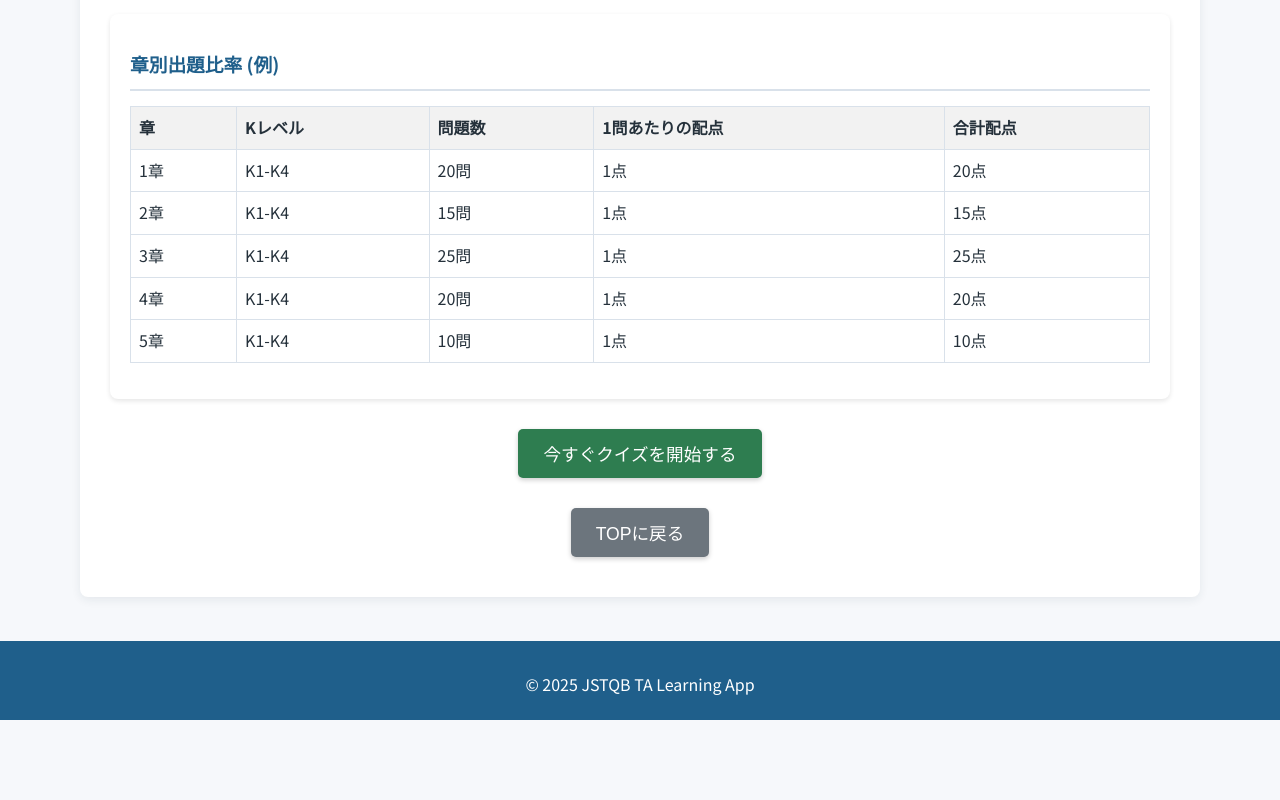
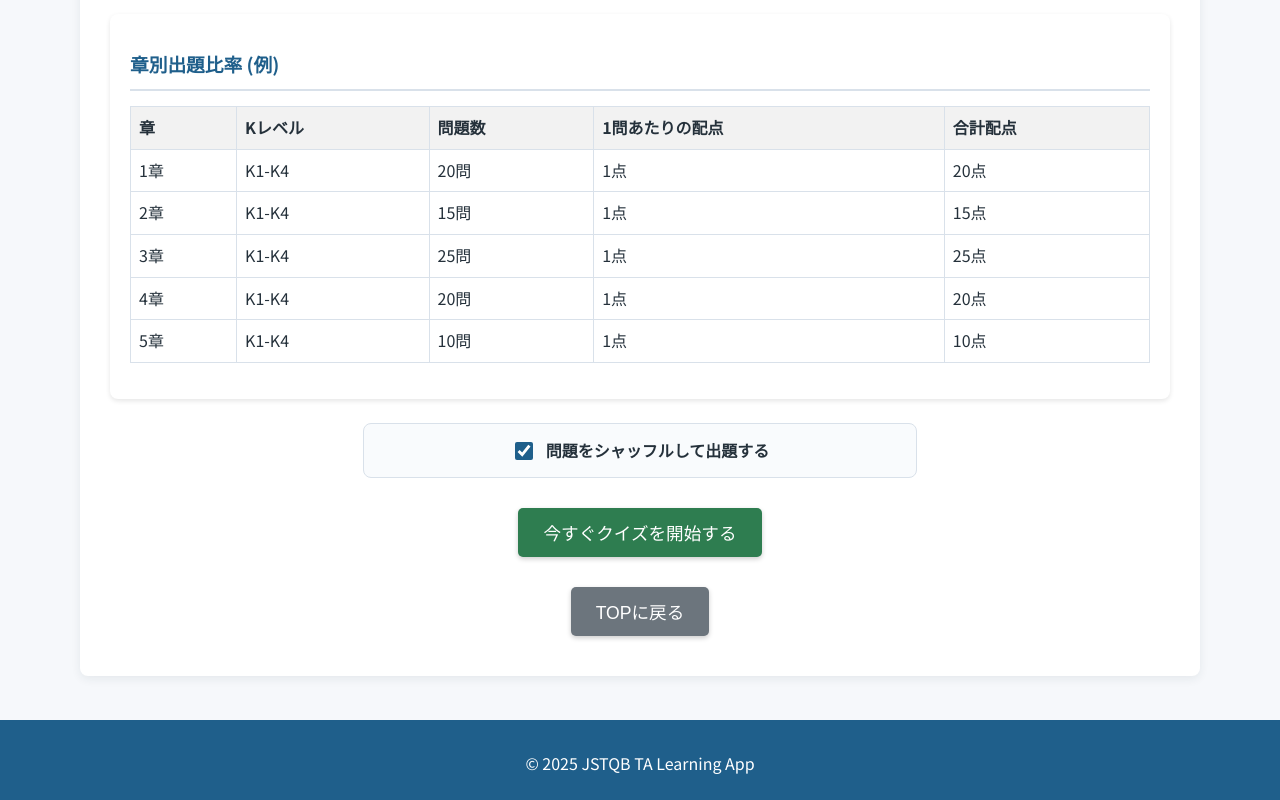
Before and after one commit to ma-garin/jstqb-learning-app, a plain HTML site: page study.html in a window 1280 px wide. Shown: the part 2475-3275 px from the top of the page. Before the commit the page ends 3195 px from the top, so only its background shows below. Drawn offline with Linux system fonts and the light colour scheme.

Commit message:
feat: クイズのシャッフル出題を追加

```diff
--- a/css/screens.css
+++ b/css/screens.css
@@ -168,6 +168,31 @@
 
 .exam-info-section p {
     margin-bottom: 8px;
+}
+
+.quiz-start-options {
+    background-color: #f9fbfd;
+    border: 1px solid var(--border-color);
+    border-radius: 8px;
+    margin: 24px auto 0;
+    max-width: 520px;
+    padding: 14px 16px;
+}
+
+.shuffle-option {
+    align-items: center;
+    color: var(--text-color);
+    cursor: pointer;
+    display: flex;
+    font-weight: 700;
+    gap: 10px;
+    justify-content: center;
+}
+
+.shuffle-option input {
+    accent-color: var(--primary-color);
+    height: 18px;
+    width: 18px;
 }
 
 .syllabus-version-note {
--- a/js/study.js
+++ b/js/study.js
@@ -21,6 +21,15 @@ const examInfo = {
     ]
 };
 
+function shuffleQuestions(questions) {
+    const shuffledQuestions = [...questions];
+    for (let i = shuffledQuestions.length - 1; i > 0; i--) {
+        const randomIndex = Math.floor(Math.random() * (i + 1));
+        [shuffledQuestions[i], shuffledQuestions[randomIndex]] = [shuffledQuestions[randomIndex], shuffledQuestions[i]];
+    }
+    return shuffledQuestions;
+}
+
 document.addEventListener('DOMContentLoaded', async () => {
     setupCommonNavigation();
     setupBackToTopButtons();
@@ -28,6 +37,7 @@ document.addEventListener('DOMContentLoaded', async () => {
 
     // クイズ開始ボタン
     const startActualQuizButton = document.getElementById('start-actual-quiz-button');
+    const shuffleQuizCheckbox = document.getElementById('shuffle-quiz-checkbox');
     if (startActualQuizButton) {
         startActualQuizButton.addEventListener('click', async () => {
             // クイズデータを取得
@@ -36,9 +46,10 @@ document.addEventListener('DOMContentLoaded', async () => {
                 console.error('問題データの読み込みに失敗しました。');
                 return;
             }
+            const quizQuestions = shuffleQuizCheckbox?.checked ? shuffleQuestions(questions) : questions;
 
             // localStorageにクイズの状態を保存してクイズ画面へ遷移
-            localStorage.setItem('quizQuestions', JSON.stringify(questions));
+            localStorage.setItem('quizQuestions', JSON.stringify(quizQuestions));
             localStorage.setItem('currentQuestionIndex', '0');
             localStorage.setItem('correctAnswersCount', '0');
 
--- a/study.html
+++ b/study.html
@@ -136,6 +136,12 @@
                 </table>
             </div>
 
+            <div class="quiz-start-options" aria-label="クイズ開始オプション">
+                <label class="shuffle-option">
+                    <input type="checkbox" id="shuffle-quiz-checkbox" checked>
+                    <span>問題をシャッフルして出題する</span>
+                </label>
+            </div>
             <button id="start-actual-quiz-button">今すぐクイズを開始する</button>
             <button class="back-to-top-button" id="back-to-welcome-from-study-button">TOPに戻る</button>
         </section>
```
